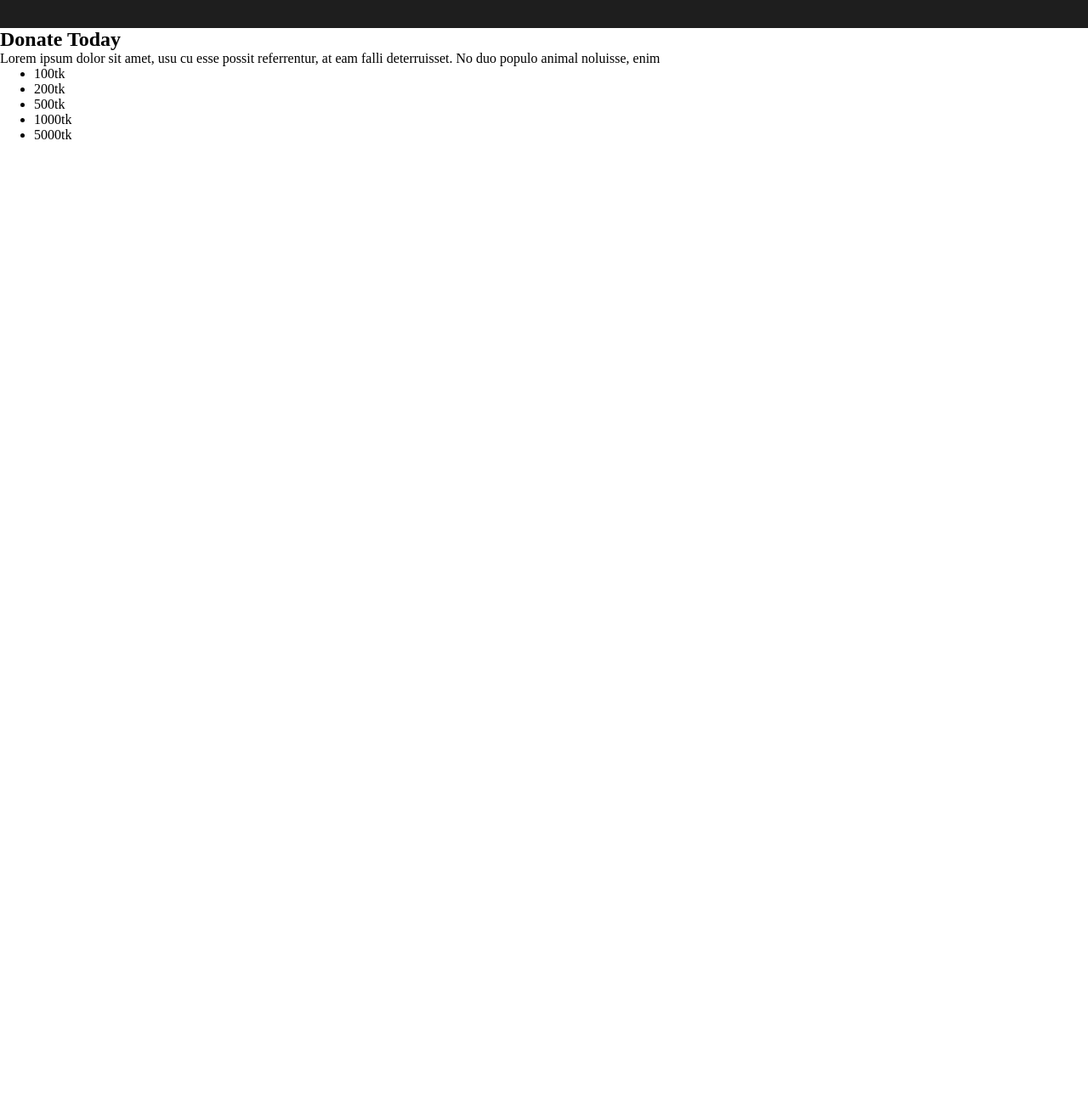
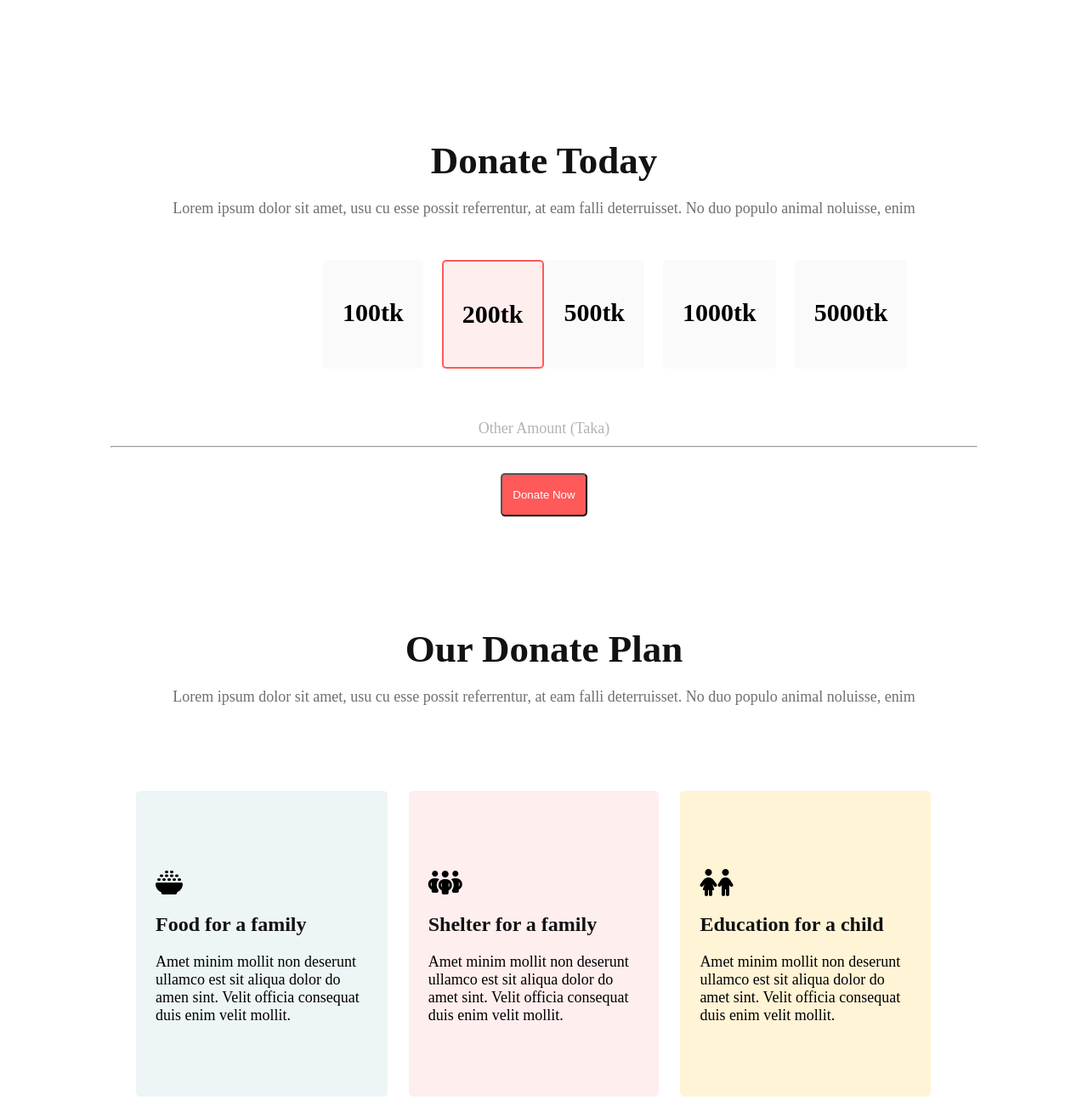
Before and after one commit to suhan31/donate-now, a plain HTML site: page index.html in a window 1280 px wide. Shown: the part 620-1915 px from the top of the page at 85% size. Before the commit the page ends 800 px from the top, so only its background shows below. Drawn offline with Linux system fonts and the light colour scheme.

Commit message:
added section 1 and 2

```diff
--- a/index.html
+++ b/index.html
@@ -1,37 +1,74 @@
 <!DOCTYPE html>
 <html lang="en">
   <head>
-    <meta charset="UTF-8">
-    <meta http-equiv="X-UA-Compatible" content="IE=edge">
-    <meta name="viewport" content="width=device-width, initial-scale=1.0">
+    <meta charset="UTF-8" />
+    <meta http-equiv="X-UA-Compatible" content="IE=edge" />
+    <meta name="viewport" content="width=device-width, initial-scale=1.0" />
     <title>Donate Today</title>
-    <link rel="stylesheet" href="styles/donate.css">
+    <script src="https://kit.fontawesome.com/ef860c0e86.js" crossorigin="anonymous"></script>
+    <link rel="stylesheet" href="styles/donate.css" />
   </head>
   <body>
     <!-- header site -->
     <header class="header">
       <nav>
         <h1 class="donate-header">Let’s Help Those Who Are More In Need</h1>
-            <p class="donate-description">Lorem ipsum dolor sit amet, usu cu esse possit referrentur, at eam falli deterruisset. No duo populo animal noluisse, enim</p>
+        <p class="title-description">
+          Lorem ipsum dolor sit amet, usu cu esse possit referrentur, at eam
+          falli deterruisset. No duo populo animal noluisse, enim
+        </p>
         <button class="btn-primary">Donate Now</button>
       </nav>
     </header>
     <main>
-        <section>
+      <!-- section-1 -->
+      <section class="donate-section">
         <div>
           <h2 class="donate-title">Donate Today</h2>
+          <p class="donate-description">
+            Lorem ipsum dolor sit amet, usu cu esse possit referrentur, at eam
+            falli deterruisset. No duo populo animal noluisse, enim
+          </p>
+        </div>
+        <ul>
+          <li class="donation-tk">100tk</li>
+          <li class="donation-orange">200tk</li>
+          <li class="donation-tk">500tk</li>
+          <li class="donation-tk">1000tk</li>
+          <li class="donation-tk">5000tk</li>
+        </ul>
+        <div>
+          <p id="amount">Other Amount (Taka)</p>
+          <hr />
+          <button class="btn-primary">Donate Now</button>
+        </div>
+      </section>
+      <!-- section-2 -->
+      <section>
+        <div class="donate-div">
+            <h2 class="donate-title">Our Donate Plan</h2>
             <p class="donate-description">Lorem ipsum dolor sit amet, usu cu esse possit referrentur, at eam falli deterruisset. No duo populo animal noluisse, enim</p>
         </div>
-            <div>
-                <ul>
-                    <li>100tk</li>
-                    <li>200tk</li>
-                    <li>500tk</li>
-                    <li>1000tk</li>
-                    <li>5000tk</li>
-                </ul>
+        <div class="donate-area">
+            <div class="donate-food">
+                <i class="fa-solid fa-bowl-rice fa-2xl"></i>
+                <h3>Food for a family</h3>
+                <p class="title-description">Amet minim mollit non deserunt ullamco est sit aliqua dolor do amen sint. Velit officia consequat duis enim velit mollit.</p>
+            </div>
+            <div class="donate-shelter">
+                <i class="fa-solid fa-people-group fa-2xl"></i>
+                <h3>Shelter for a family</h3>
+                <p class="title-description">Amet minim mollit non deserunt ullamco est sit aliqua dolor do amet sint. Velit officia consequat duis enim velit mollit.</p>
+            </div>
+            <div class="donate-education">
+                <i class="fa-solid fa-children fa-2xl"></i>
+                <h3>Education for a child</h3>
+                <p class="title-description">Amet minim mollit non deserunt ullamco est sit aliqua dolor do amet sint. Velit officia consequat duis enim velit mollit.</p>
+            </div>
         </div>
       </section>
+      <!-- section-3 -->
     </main>
+    <footer></footer>
   </body>
 </html>
--- a/styles/donate.css
+++ b/styles/donate.css
@@ -4,12 +4,11 @@
 
 .header {
     background: linear-gradient(360deg, #121212 0%, rgba(18, 18, 18, 0) 100%);
-    background: #1E1E1E;
     text-align: center;
     padding: 180px 300px;
     background-image: url(../images/donation13.jpg);
     color: #FFFFFF;
-    background-repeat:no-repeat;
+    background-repeat: no-repeat;
     background-position: center;
 
 
@@ -20,17 +19,115 @@
     font-size: 65px;
 }
 
-.header .donate-description {
+.title-description {
     font-weight: 400;
     font-size: 18px;
     padding-top: 20px;
     padding-bottom: 30px;
 }
 
-.header .btn-primary {
+.btn-primary {
     padding: 16px 12px;
     gap: 8px;
     background: #FF5959;
     border-radius: 5px;
     color: #FFFFFF;
 }
+
+/* section 1 */
+.donate-section {
+    margin: 130px;
+    text-align: center;
+}
+
+.donate-title {
+    font-weight: 700;
+    font-size: 45px;
+    color: #121212;
+    padding-bottom: 20px;
+}
+
+.donate-description {
+    font-weight: 400;
+    font-size: 18px;
+    color: #707070;
+}
+
+ul {
+    display: flex;
+    list-style: none;
+    padding: 50px 250px;
+    border-radius: 5px;
+    font-weight: 700;
+    font-size: 30px;
+}
+
+.donation-tk {
+    padding: 45px 23px;
+    font-weight: 700;
+    font-size: 30px;
+    border-radius: 5px;
+    background: #FAFAFA;
+    margin-right: 22px;
+
+}
+
+.donation-orange {
+    padding: 45px 23px;
+    font-weight: 700;
+    font-size: 30px;
+    background: #FFEEEE;
+    border: 2px solid #FF5959;
+    border-radius: 5px;
+    padding-left: 22px;
+}
+
+#amount {
+    font-weight: 400;
+    font-size: 18px;
+    color: #B3B3B3;
+    padding: 10px;
+}
+
+.donate-section .btn-primary {
+    margin-top: 30px;
+}
+
+/* section 2 */
+
+.donate-div {
+    text-align: center;
+    padding-bottom: 50px;
+}
+
+.donate-area {
+    display: flex;
+    margin: 50px 160px 130px 160px;
+}
+
+h3 {
+    font-weight: 600;
+    font-size: 24px;
+    color: #121212;
+}
+.donate-food{
+    background: rgba(79, 157, 166, 0.1);
+    border-radius: 5px;
+    margin-right: 25px;
+    padding: 100px 22px 55px 23px;
+}
+.donate-shelter{
+    border-radius: 5px;
+    margin-right: 25px;
+    padding: 100px 22px 55px 23px;
+    background: rgba(255, 89, 89, 0.1);
+}
+.donate-education{
+    border-radius: 5px;
+    margin-right: 25px;
+    padding: 100px 22px 55px 23px;
+    background: #FFF4D6;
+}
+i{
+     padding-bottom: 35px;
+}
```
Lines whose indentation alone changed are shown as unchanged.
